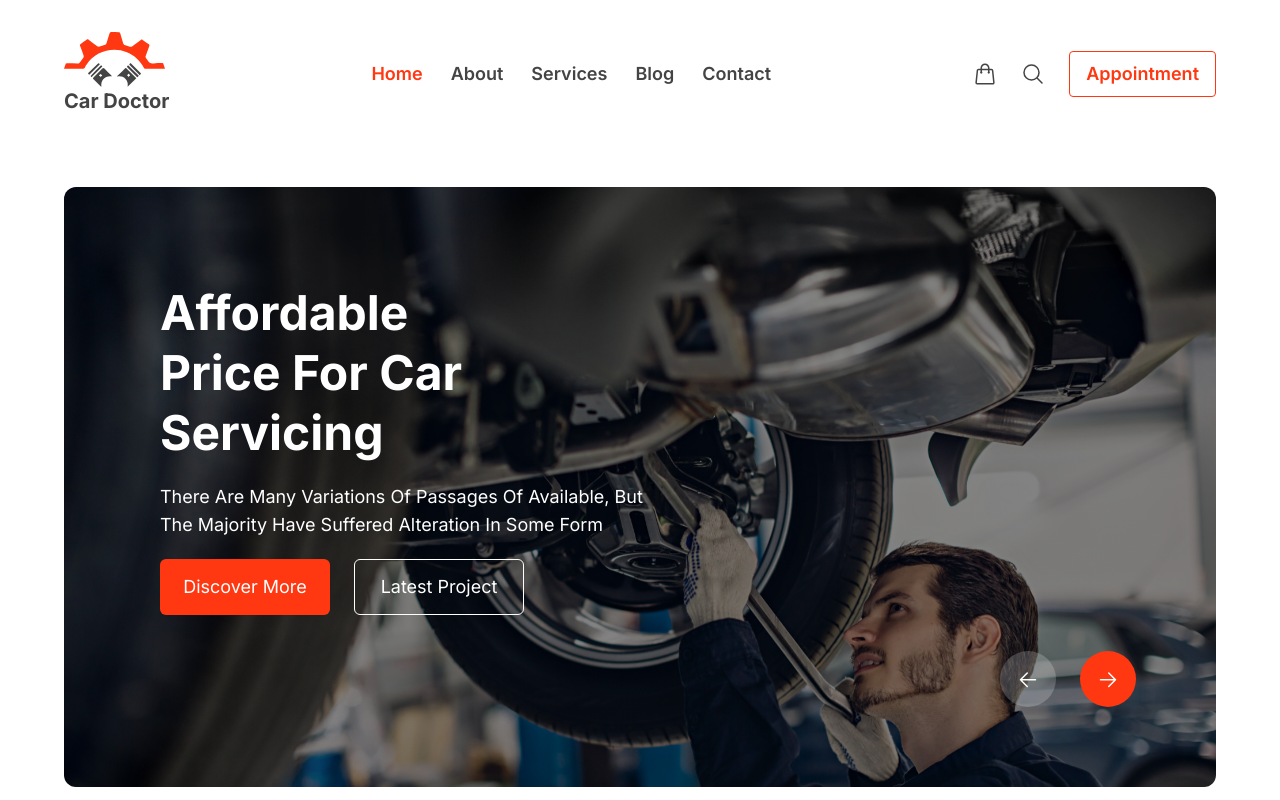
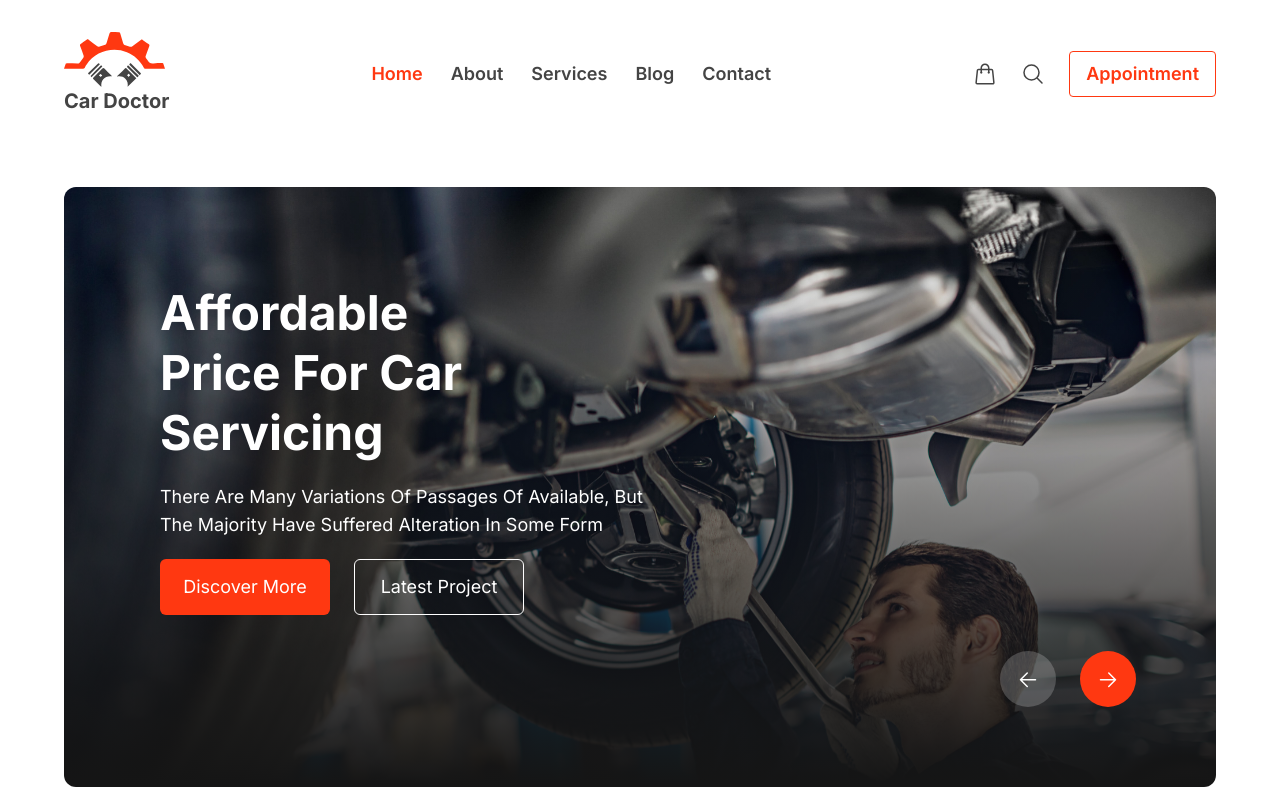
Before and after one commit to Tanjilhossaintamim/car-doctor-client, a React (Vite) app: page / in a window 1280 px wide. Shown: the top 800 px of the page. Built offline with nearby package versions, Linux system fonts and the light colour scheme.

Commit message:
fiexd banner color

```diff
--- a/src/pages/Home/Banner/BannerLogo.jsx
+++ b/src/pages/Home/Banner/BannerLogo.jsx
@@ -4,7 +4,7 @@ const BannerLogo = ({ image }) => {
     <div
       className="h-full rounded-xl"
       style={{
-        background: `linear-gradient(0deg, rgba(0, 0, 0, 0.49), rgba(0, 0, 0, 0.49)),url(${image})`,
+        background: `linear-gradient(0deg, #151515, rgba(21,21,21,0)),url(${image})`,
         backgroundRepeat: "no-repeat",
         backgroundSize: "cover",
       }}
```
